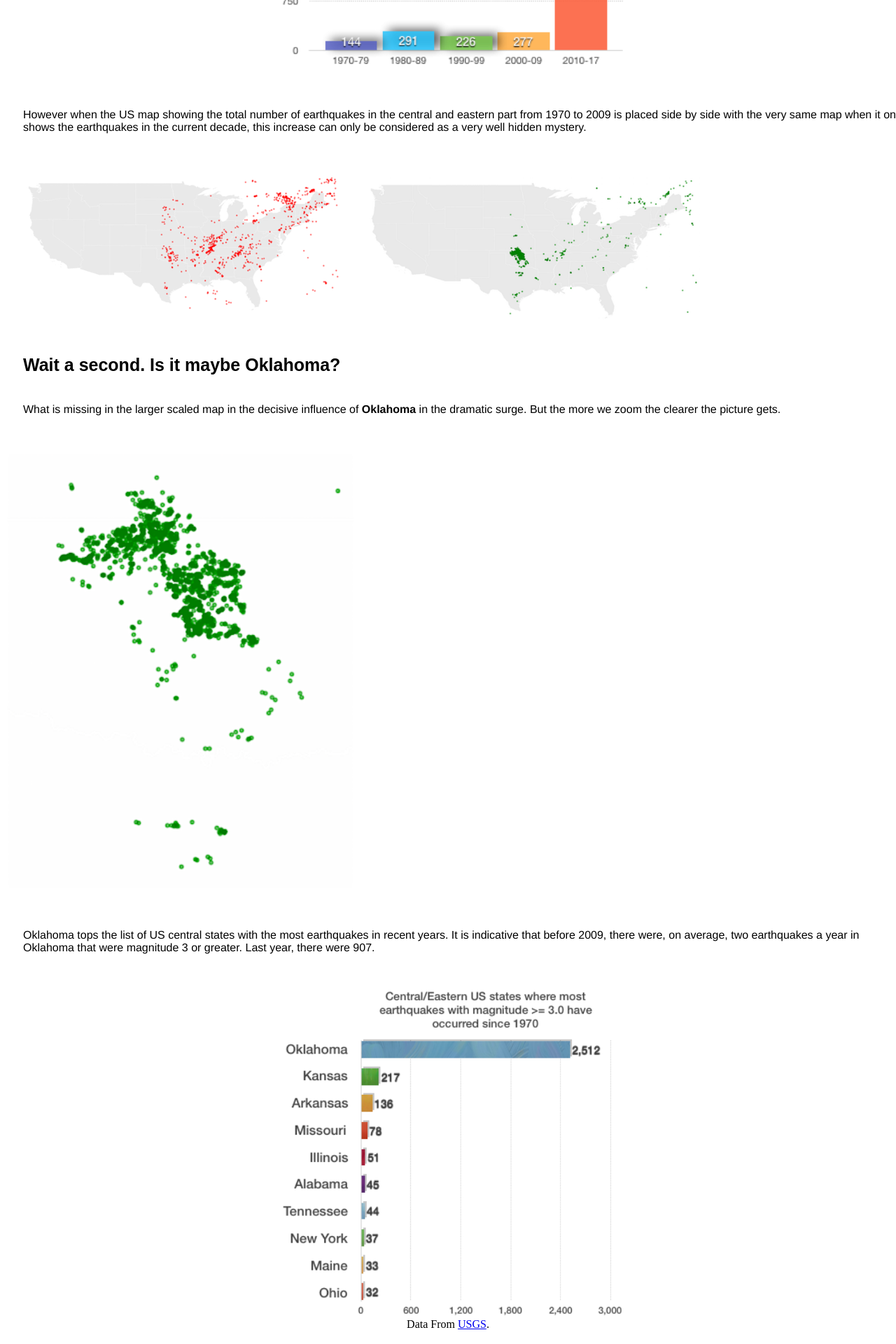
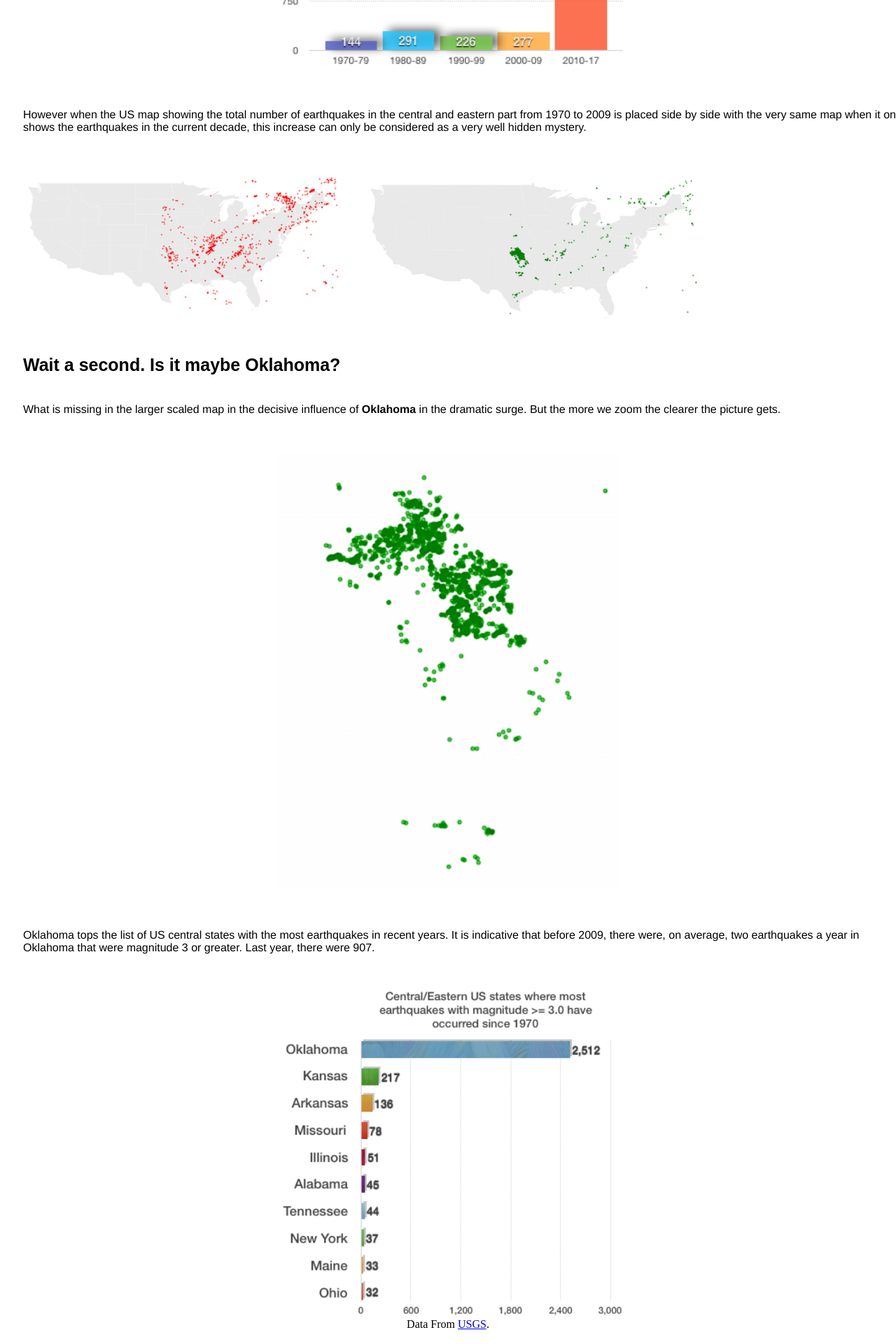
Before and after one commit to chrgavalas/data-projects, a Jekyll site: the page docs/US-Earthquakes/index.html, which Jekyll copies as it is, in a window 1280 px wide. Shown: the part 1933-3853 px from the top of the page at 70% size. Built offline with Jekyll 4.4.1, drawn with Linux system fonts in a browser that asks for light colours.

Commit message:
Earthquakes

```diff
--- a/docs/US-Earthquakes/index.html
+++ b/docs/US-Earthquakes/index.html
@@ -26,7 +26,7 @@
   <img src="green-dots.png">
   <h3 class="title"> Wait a second. Is it maybe Oklahoma? </h3>
   <div class="article_after_title"> What is missing in the larger scaled map in the decisive influence of <b>Oklahoma</b> in the dramatic surge. But the more we zoom the clearer the picture gets. </div>
-  <img src="oklahoma-dots.png">
+  <div style="text-align: center;"><img src="oklahoma-dots.png" ALT="image"></div>
   <div class="story_article"> Oklahoma tops the list of US central states with the most earthquakes in recent years. It is indicative that before 2009, there were, on average, two earthquakes a year in Oklahoma that were magnitude 3 or greater. Last year, there were 907.</div>
   <div style="text-align: center;"><img src="oklahoma-first.png" ALT="image"></div>
   <div> Data From <a href="https://www.usgs.gov/" target="blank"> USGS</a>. </div>
```
